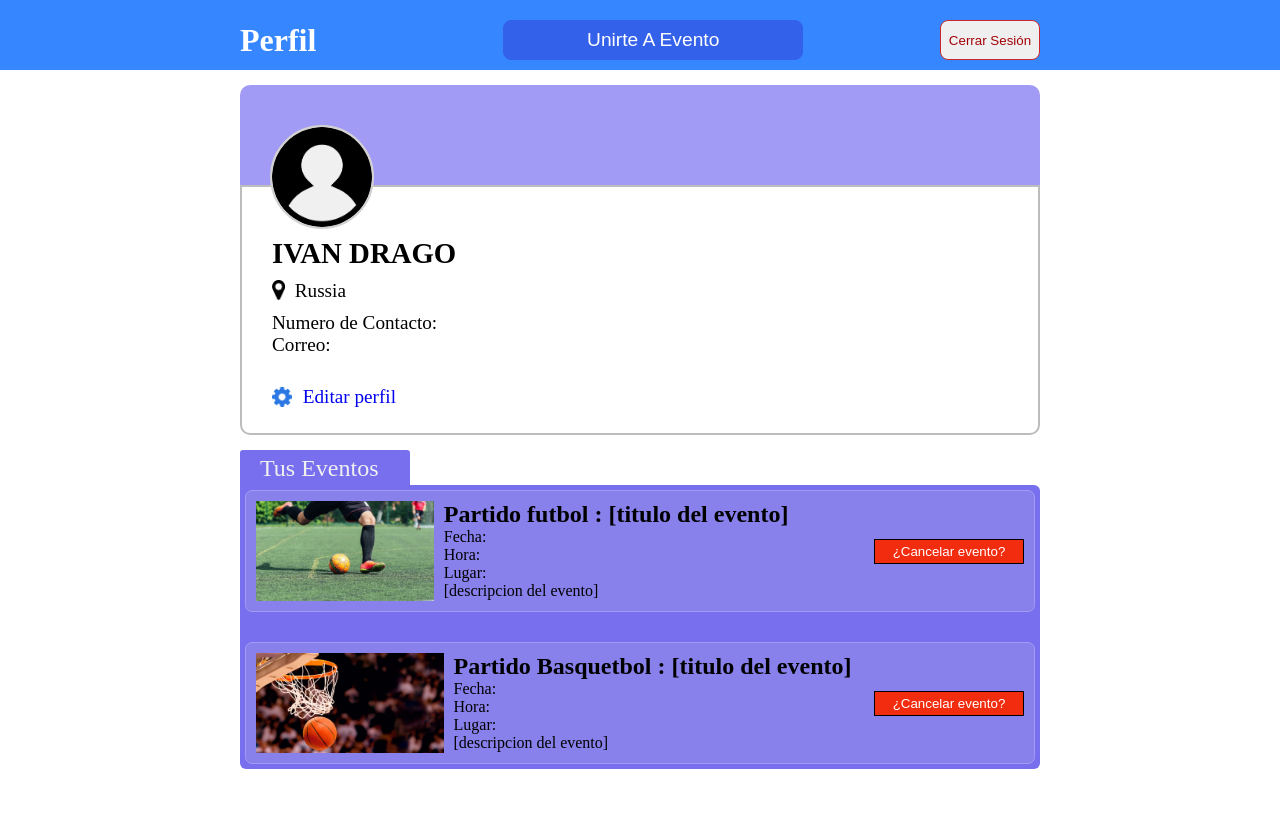
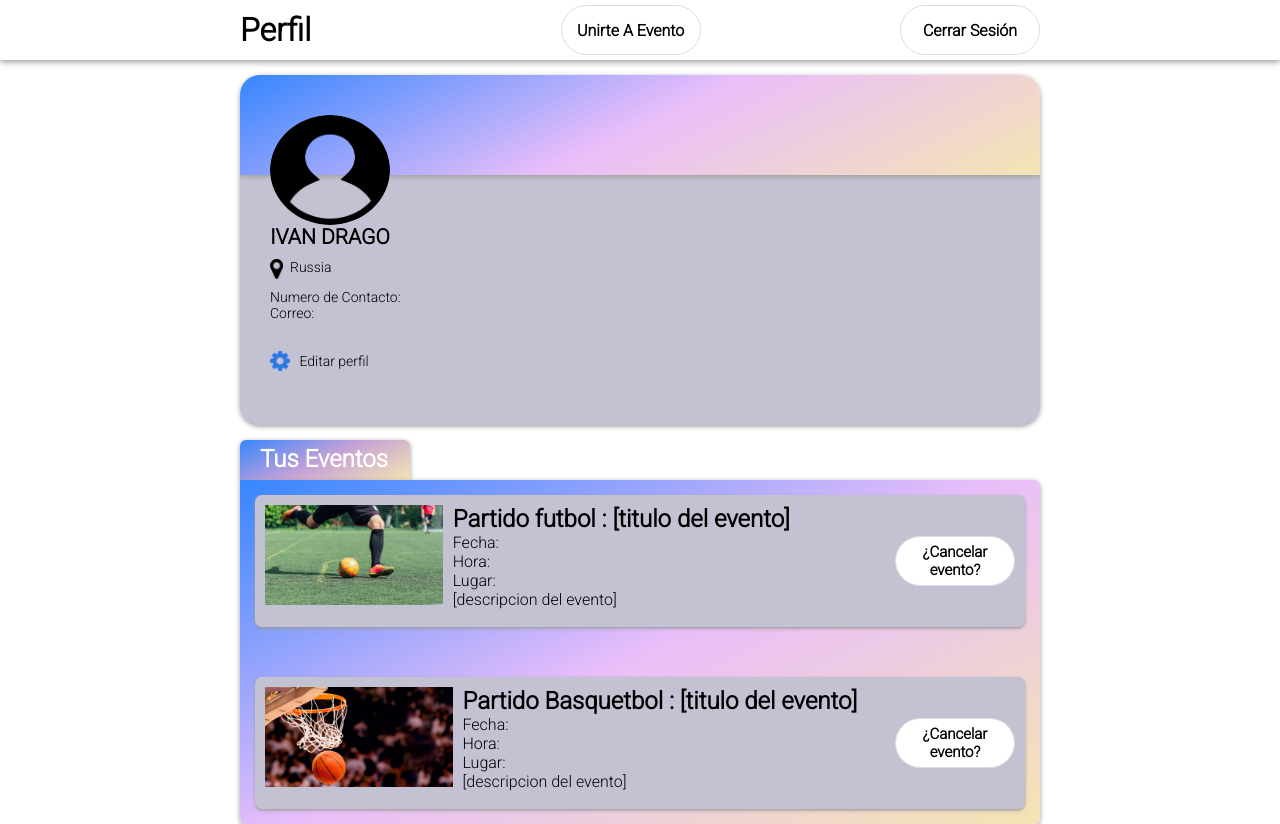
Before and after one commit to fupeei/Falta-1, a Flask app: template app_flask/templates/perfil.html in a window 1280 px wide. Before the commit the page ends 769 px from the top, so only its background shows below. Run offline with Flask 3, Linux system fonts and the light colour scheme; the template is opened without the code that fills it, so the values that code supplies are empty.

Commit message:
Update perfil.css
actualización de front

```diff
--- a/app_flask/static/css/perfil.css
+++ b/app_flask/static/css/perfil.css
@@ -1,7 +1,10 @@
+@import url('https://fonts.googleapis.com/css2?family=Roboto:ital,wght@0,100;0,300;1,100&display=swap');
 * {
+    font-family: 'Roboto', sans-serif;
     margin:  0;
     padding: 0;
 }
+
 .contenedor{
     display:          flex;
     flex-direction: column;
@@ -10,10 +13,12 @@
 }
 /*class barra de navegacion*/
 .navegacion{
-    background-color:#3586ff;
     display:             flex;
     justify-content:   center;
-    padding-top:         10px;
+    height: 60px;
+    width: 100%;
+    box-sizing: border-box;
+    box-shadow: 0 0.1rem 0.4rem rgb(155, 155, 155);
 }
 .nav {
     display: flex;
@@ -28,7 +33,6 @@
 }
 .nav-title {
     display: flex;
-    color: white;
     margin-right: 50px;
     font-size: xx-large;
 
@@ -46,17 +50,6 @@
     text-decoration: none;
 }
 
-.btn-cerrar {
-    display: flex;
-    padding: 10px;
-    align-items: center;
-    height: 30px;
-    color: white;
-    background-color: rgb(0, 162, 255);
-    border: 3px solid black;
-    box-shadow: 3px 5px black;
-}
-
 #boton_cerrar {
     display:       flex;
     align-items: center;
@@ -65,38 +58,26 @@
     display:       flex;
     align-items: center;
 }
-.btn_perfil {
-    border: 1px solid #3461e9;
-    border-radius:          8px;
-    width:                300px;
-    height:                40px;
+.btn_perfil, .btn_logout {
+    border-radius:          30px;
+    width:                140px;
+    height:                50px;
     cursor:             pointer;
-    font-size: larger;
-    background-color: #3461e9;
-    color: white;
+    font-size: 16px;
+    background-color: white;
+    border:gainsboro 1px solid;
+    font-weight: bold;
 }
 .btn_perfil:hover{
     text-decoration-line: underline;
     text-decoration-color: white;
 }
 
-.btn_logout {
-    border: 1px solid #cb272c;
-    color: #a30208;
-    border-radius:          8px;
-    width:                100px;
-    height:                40px;
-    cursor:             pointer;
-
-}
-
-
 /* cuerpo de contenedor */
 .cuerpo{
     display: flex;
     flex-direction: column;
     align-items: center;
-
 }
 .contenido{
     width: 800px;
@@ -114,33 +95,35 @@
 
 }
 .encabezado {
-    background-color: #a19bf5;
+    background: linear-gradient(334deg, #f4e4b3, rgb(233, 190, 250),#3586ff);
     position: relative;
     height: 100px;
-    border-top-left-radius: 10px;
-    border-top-right-radius: 10px;
+    border-top-left-radius: 20px;
+    border-top-right-radius: 20px;
+    transition: border-color 0.3s ease-in-out;
+    box-shadow: 0 0.1rem 0.3rem rgb(155, 155, 155);
 }
 
 .imagen-usuario {
-    border-radius: 50%;
-    border: 2px solid rgb(211, 209, 209);
-    height: 100px;
+    border-radius: 100%;
+    height: 110px;
+    width: 120px;
     position: absolute;
     left: 30px;
     top: 40px;
-    background-color: #f0f0f0;
+    background-color: transparent;
 }
 .cuerpo-perfil {
+    background-color: #c3c2d3;
     height: 250px;
     padding: 50px;
     padding-left: 30px;
     flex-direction: column;
-    background-color: white;
-    border: 2px solid rgb(189, 189, 189);
+    box-shadow: 0 0.1rem 0.3rem rgb(155, 155, 155);
     box-sizing: border-box;
-    border-bottom-left-radius: 10px;
-    border-bottom-right-radius: 10px;
-    font-size: larger;
+    border-bottom-left-radius: 20px;
+    border-bottom-right-radius: 20px;
+    font-size: 14px;
 }
 
 .ubicacion {
@@ -158,6 +141,7 @@
 
 a{
     text-decoration: none;
+    color: black;
 }
 a:hover{
     text-decoration: underline;
@@ -173,38 +157,43 @@ a:hover{
 /* paneles de eventos */
 .titulo-panel{
     width: 150px;
-    height: 30px;
+    height: 35px;
     font-size: x-large;
     margin-top: 15px;
     padding-left: 20px;
     padding-top: 5px;
-    background-color: #786fef;
-    border-top-right-radius: 3px;
-    border-top-left-radius: 3px;
-    color: #f0f0f0;
-
+    background: linear-gradient(334deg, #f4e4b3, rgb(199, 162, 214),#3586ff);
+    border-top-right-radius: 6px;
+    border-top-left-radius: 6px;
+    color:white;
+    font-weight: bold;
+    box-shadow: 0 0.1rem 0.3rem rgb(155, 155, 155);
 }
 
 .panel-evento{
     display: flex;
     gap: 30px;
     flex-direction: column;
-    background-color: #786fef;
+    background: linear-gradient(334deg, #f4e4b3, rgb(233, 190, 250),#3586ff);
     border-top-right-radius: 6px;
     border-bottom-right-radius: 6px;
     border-bottom-left-radius: 6px;
     padding: 5px 5px;
-
+    box-shadow: 0 0.1rem 0.3rem rgb(155, 155, 155);
 }
 
 .eventos {
-    background-color: #8880eb;
-    border: 1px solid #a19bf5;
+    background-color: #c3c2d3;
     display:                flex;
     padding:                10px;
     gap:                    10px;
     border-radius:          7px;
-
+    margin: 10px;
+    box-shadow: 0 0.1rem 0.2rem rgb(155, 155, 155);
+    transition: transform 0.3s ease-in-out;
+}
+.eventos:hover {
+    transform: translateY(-5px);
 }
 
 .imagen_evento {
@@ -214,6 +203,7 @@ a:hover{
     width: 500px;
     display: flex;
     flex-direction: column;
+    margin-bottom: 8px;
 }
 .cancelar-evento{
     display:           flex;
@@ -223,14 +213,16 @@ a:hover{
     align-items:        end;
 }
 .btn {
-    color:                         white;
-    background-color:  rgb(242, 45, 15);
-    border:              1px solid black;
-    height:                           25px;
-    width:                           150px;
-    padding:                           3px;
+    color:             black;
+    background-color:  white;
+    border:gainsboro 1px solid;
+    height:                 50px;
+    width:                  120px;
+    font-size: 15px;
+    border-radius:          30px;
+    font-weight: bold;
+}
 
-}
 #pet{
     margin-right: 10px;
 }
```
